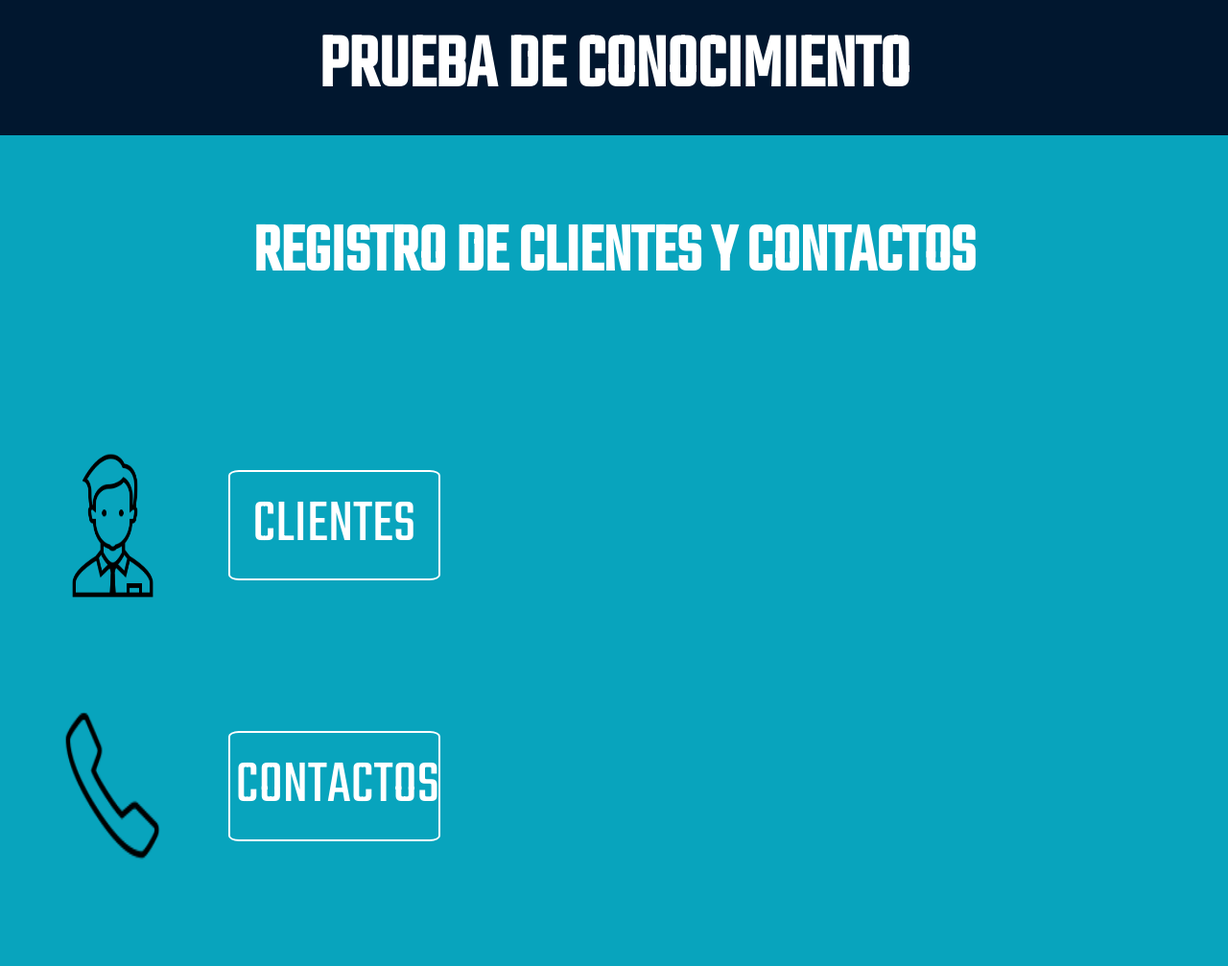
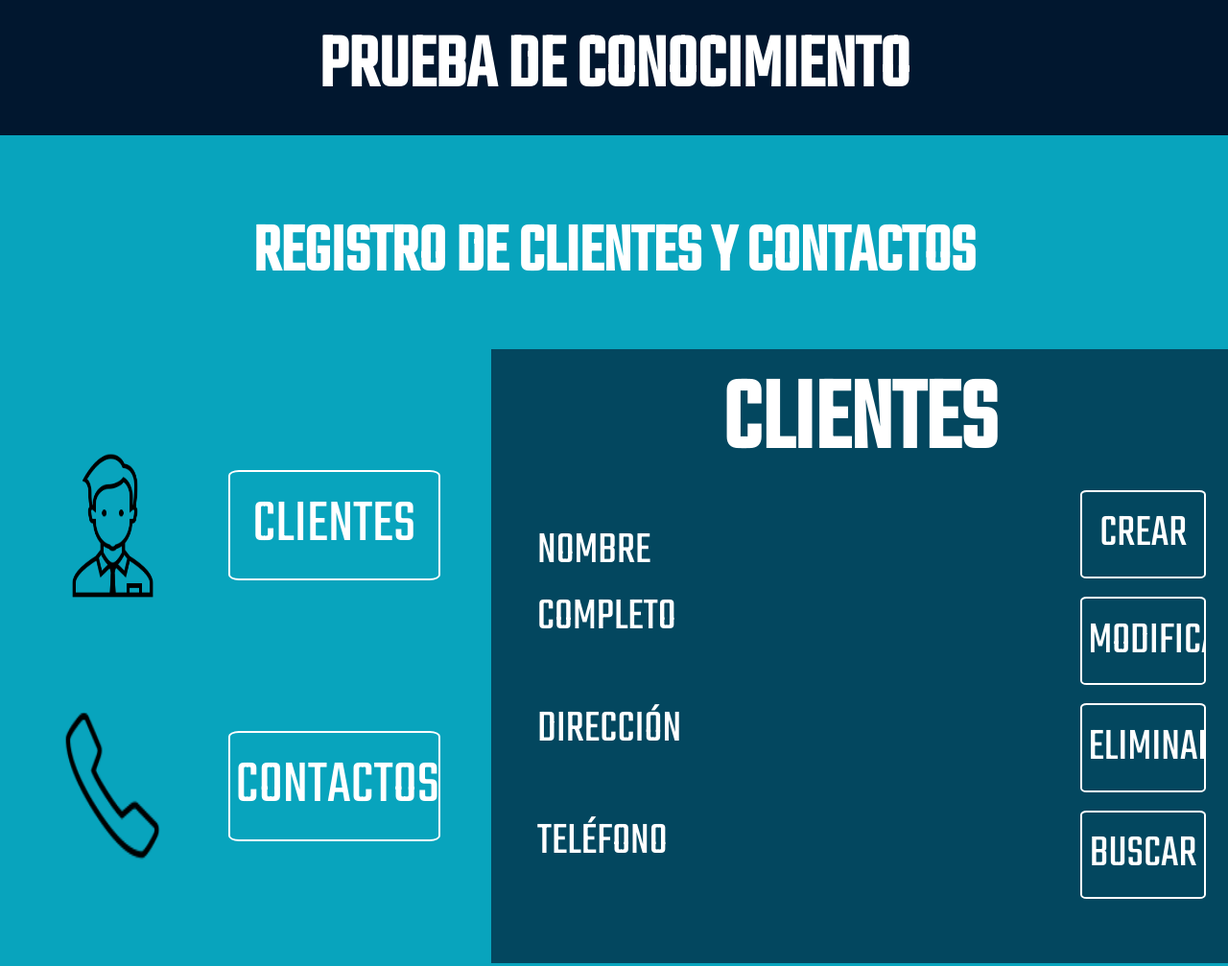
Before and after one commit to orjuela45/mentum, a plain HTML site: page index.html in a window 1280 px wide. Shown: the top 1007 px of the page at 96% size. Drawn offline with Linux system fonts and the light colour scheme.

Commit message:
pagina al 85%

```diff
--- a/css/_estilo_index.scss
+++ b/css/_estilo_index.scss
@@ -119,14 +119,63 @@ header{
         width: 60%;
         height: 100%;
         font-size: 3em;
-        justify-content: center;
+        align-items: flex-end;
+        justify-content: flex-end;
 
         .formulario_cliente{
+            display: flex;
+            flex-direction: column;
+            justify-content: flex-start;
+            align-items: flex-start;
+            width: 100%;
+            height: 100%;
             background: rgba(1, 23, 47, 0.658);
-            display: none;
+
+            .titulo{
+                height: 20%;
+                width: 100%;
+                font-size: 1.5em;
+                margin: 0;
+            }
+            .panel{
+                display: flex;
+                margin: 0%;
+                width: 100%;
+                height: 80%;
+
+                .atributos{
+                    width: 20%;
+                    p{
+                        margin-top: 1em;
+                        margin-left: 1em;
+                    }
+                }
+                .campos{
+                    width: 60%;
+                }
+                .crud{
+                    width: 20%;
+                    .Crear{
+                        margin-top: .4em;
+                        width: 85%;
+                        height: 18%;
+                        font-size: 1em;
+                        font-family: 'Teko', sans-serif;
+                        background-color: rgba(240, 248, 255, 0);
+                        border-radius: 5%;
+                        color: white;
+                        border: 2px solid white;
+                        transition-duration: 0.5s;
+                        }
+                    }
+
+                    .Crear:hover{
+                        transform: scale(1.1);
+                    }
+                }
+            }
         }
     }
-}
 footer{
     display: flex;
     margin-top: 2em;
--- a/index.html
+++ b/index.html
@@ -8,13 +8,6 @@
     <link href="https://fonts.googleapis.com/css?family=Teko" rel="stylesheet">
     <link rel="stylesheet" type="text/css" media="screen" href="css/estilos_index.css" />
     <script src="js/jquery-3.3.1.min.js"></script>
-    <script>
-        $(document).ready(function(){
-            $(".Clientes").click(function(){
-                alert:"funciona";
-            });
-        });
-    </script>
 </head>
 <body>
     <header>
@@ -44,7 +37,32 @@
         </div>
         <div class="formularios">
             <div class="formulario_cliente">
-                <h1>REGISTRO CLIENTES</h1>
+                <div class=" titulo">
+                    <h1>CLIENTES</h1>
+                </div>
+                <div class="panel">
+                    <div class="atributos">
+                        <p>NOMBRE <br>COMPLETO</p>
+                        <p>DIRECCIÓN</p>
+                        <p>TELÉFONO</p>
+                    </div>
+                    <div class="campos">
+                        <div class="crear_c">
+                        </div>
+                        <div class="modificar_c">
+                        </div>
+                        <div class="eliminar_c">
+                        </div>
+                        <div class="buscar_c">
+                        </div>
+                    </div>
+                    <div class="crud">
+                        <input type="button" value="CREAR" class="Crear">
+                        <input type="button" value="MODIFICAR" class="Crear">
+                        <input type="button" value="ELIMINAR" class="Crear">
+                        <input type="button" value="BUSCAR" class="Crear">
+                    </div>
+                </div>
             </div>
             <div class="formulario_contacto">
 
```
Also changed, not shown: css/estilos_index.css, js/index.js (added), 1 other file.
